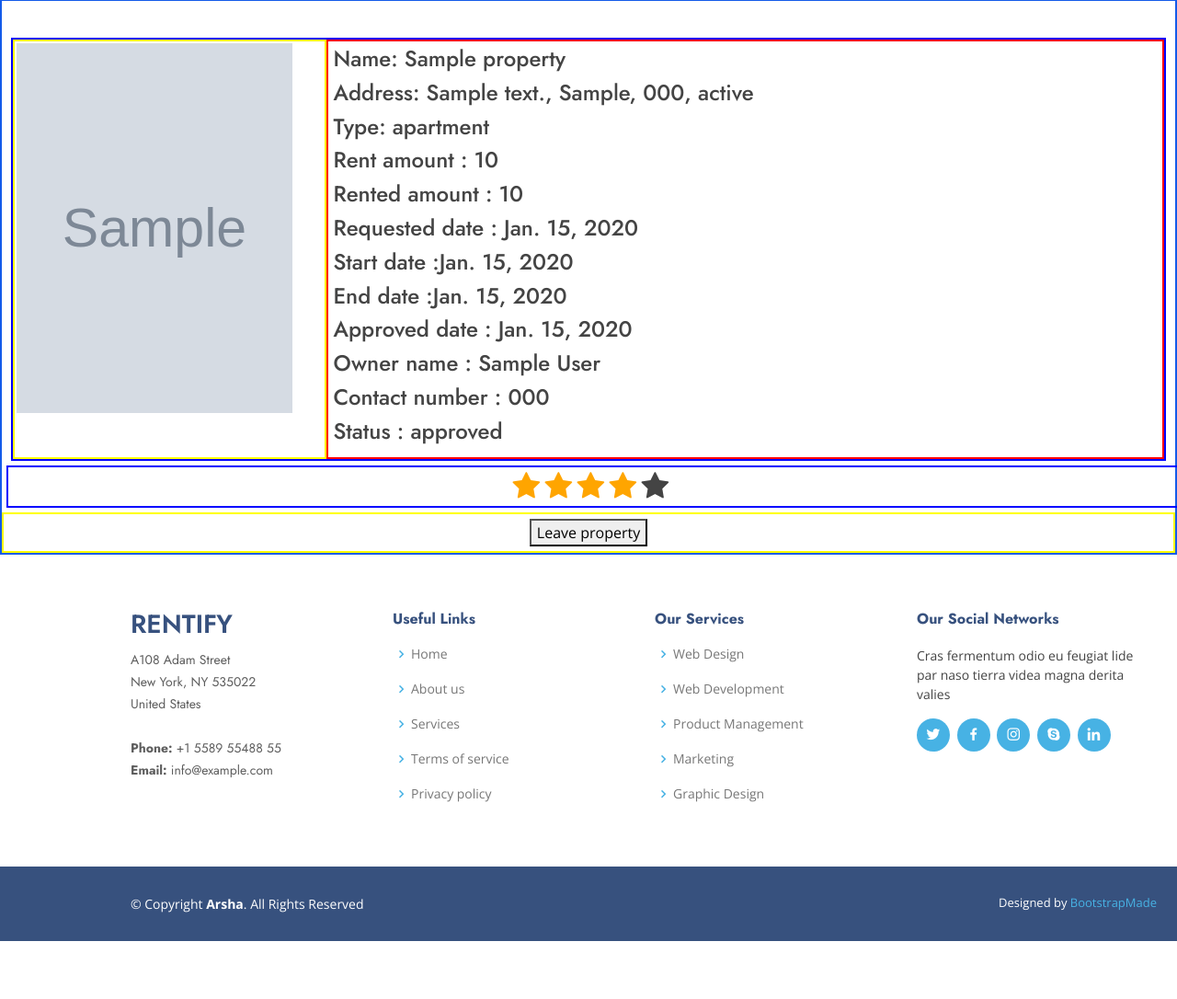
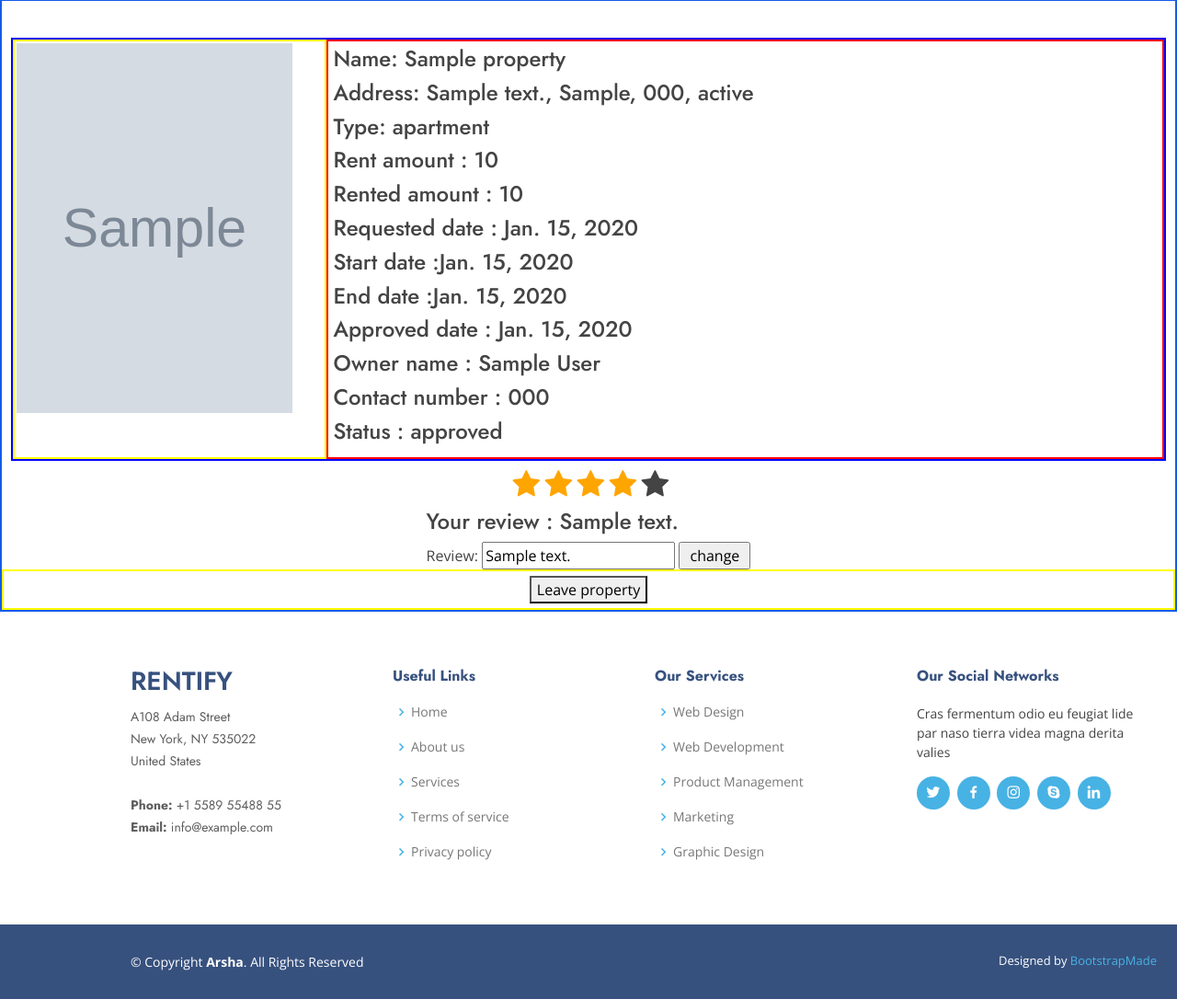
Before and after one commit to adarsh-kushwah/demo-project, a Django app: page /property/bookings/ in a window 1280 px wide. Shown: the part 123-1209 px from the top of the page at 92% size. Before the commit the page ends 1146 px from the top, so only its background shows below. Run offline with Django 4.2, Linux system fonts and the light colour scheme; a user stored in the database is signed in; tables that the repository leaves empty hold one stand-in row (values such as "Sample post"); grey boxes marked "Sample" are stand-in pictures; some libraries are stand-ins or nearby versions.

Commit message:
ratings and review

```diff
--- a/property/static/js/booking_list.js
+++ b/property/static/js/booking_list.js
@@ -4,6 +4,7 @@ $('#history_button').click(function() {
     $('#history_button').css("color","blue");
     $('#current_button').css("color","black");
 });
+
 
 $('#current_button').click(function() {
     $("#booking_history").css("display","none");
@@ -13,12 +14,11 @@ $('#current_button').click(function() {
 });
 
 
-
 $('.property-rating').click(function(){
 
     let star = $(this).data('star');
     let booking_id = $(this).data('booking_id');
-    let csrftoken = $('#rating-div').data('csrf_token');
+    let csrftoken = $('.review_rating_div').data('csrf_token');
     $.ajax({
         url: '/rating/property/'+booking_id+'/',
         headers: {'X-CSRFToken': csrftoken},
@@ -26,10 +26,10 @@ $('.property-rating').click(function(){
         data: {'star':star},
 
         success: function (data) {
-            $('.fa-star').removeClass('checked');
+            $('.property-rating-'+booking_id).removeClass('checked');
             for(var i = 1; i <= star; i++)
             {
-                $('.star'+i).addClass('checked');
+                $('.star-'+booking_id+'-'+i).addClass('checked');
             }
         },
         error: function (error) {
@@ -43,7 +43,7 @@ $('.renter-rating').click(function(){
 
     let star = $(this).data('star');
     let booking_id = $(this).data('booking_id');
-    let csrftoken = $('#rating-div').data('csrf_token');
+    let csrftoken = $('.review_rating_div').data('csrf_token');
     $.ajax({
         url: '/rating/renter/'+booking_id+'/',
         headers: {'X-CSRFToken': csrftoken},
@@ -51,10 +51,10 @@ $('.renter-rating').click(function(){
         data: {'star':star},
 
         success: function (data) {
-            $('.fa-star').removeClass('checked');
+            $('.renter-rating-'+booking_id).removeClass('checked');
             for(var i = 1; i <= star; i++)
             {
-                $('.star'+i).addClass('checked');
+                $('.star-'+booking_id+'-'+i).addClass('checked');
             }
         },
         error: function (error) {
@@ -62,3 +62,56 @@ $('.renter-rating').click(function(){
         }
     });
 })
+
+
+$('.submit_property_review').click(function(){
+    let csrftoken = $('.review_rating_div').data('csrf_token');
+    let booking_id = $(this).data('booking_id');
+    let form_data = $(".review_form-"+booking_id).serialize();
+    let reportValidity = $(".review_form-"+booking_id)[0].reportValidity();
+    if(reportValidity){
+        $.ajax({
+            url: '/rating/property-review/'+booking_id+'/',
+            headers: {'X-CSRFToken': csrftoken},
+            type: "POST",
+            data: form_data,
+            dataType: 'json',
+            success: function (data) {
+                console.log('sucess');
+                $('#property_review_'+booking_id).text('Your review : '+data['description']);
+            },
+            error: function (error) {
+                console.log('erroe');
+            }
+        })
+    }
+    else{
+        console.log('error')
+    }
+})
+
+
+$('.submit_renter_review').click(function(){
+    let csrftoken = $('.review_rating_div').data('csrf_token');
+    let booking_id = $(this).data('booking_id');
+    let form_data = $(".review_form-"+booking_id).serialize();
+    let reportValidity = $(".review_form-"+booking_id)[0].reportValidity();
+    if(reportValidity){
+        $.ajax({
+            url: '/rating/renter-review/'+booking_id+'/',
+            headers: {'X-CSRFToken': csrftoken},
+            type: "POST",
+            data: form_data,
+            dataType: 'json',
+            success: function (data) {
+                $('#renter_review_'+booking_id).text('Your review : '+data['description']);
+            },
+            error: function (error) {
+                console.log('erroe');
+            }
+        })
+    }
+    else{
+        console.log('erroe')
+    }
+})
--- a/property/templates/property/current_booking.html
+++ b/property/templates/property/current_booking.html
@@ -28,23 +28,53 @@
         </div>
     </div>
     {% if booking_history != 'true' %}
-        {% if request.user.user_type == 'renter' %}
-            <div id='rating-div' data-csrf_token={{csrf_token}}  style="border: 2px solid blue;width: 100%;padding: 5px;margin:5px;display: flex;justify-content: center;align-items: center;">
-                <span class="property-rating fa fa-star star1 {% if booking.propertyrating.rating >= 1 %} checked {% endif %}" data-star="1" data-booking_id="{{booking.id}}"></span>
-                <span class="property-rating fa fa-star star2 {% if booking.propertyrating.rating >= 2 %} checked {% endif %}" data-star="2" data-booking_id="{{booking.id}}"></span>
-                <span class="property-rating fa fa-star star3 {% if booking.propertyrating.rating >= 3 %} checked {% endif %}" data-star="3" data-booking_id="{{booking.id}}"></span>
-                <span class="property-rating fa fa-star star4 {% if booking.propertyrating.rating >= 4 %} checked {% endif %}" data-star="4" data-booking_id="{{booking.id}}"></span>
-                <span class="property-rating fa fa-star star5 {% if booking.propertyrating.rating == 5 %} checked {% endif %}" data-star="5" data-booking_id="{{booking.id}}"></span>
-            </div>
-        {% else %}
-            <div id='rating-div' data-csrf_token={{csrf_token}}  style="border: 2px solid blue;width: 100%;padding: 5px;margin:5px;display: flex;justify-content: center;align-items: center;">
-                <span class="renter-rating fa fa-star star1 {% if booking.renterrating.rating >= 1 %} checked {% endif %}" data-star="1" data-booking_id="{{booking.id}}"></span>
-                <span class="renter-rating fa fa-star star2 {% if booking.renterrating.rating >= 2 %} checked {% endif %}" data-star="2" data-booking_id="{{booking.id}}"></span>
-                <span class="renter-rating fa fa-star star3 {% if booking.renterrating.rating >= 3 %} checked {% endif %}" data-star="3" data-booking_id="{{booking.id}}"></span>
-                <span class="renter-rating fa fa-star star4 {% if booking.renterrating.rating >= 4 %} checked {% endif %}" data-star="4" data-booking_id="{{booking.id}}"></span>
-                <span class="renter-rating fa fa-star star5 {% if booking.renterrating.rating == 5 %} checked {% endif %}" data-star="5" data-booking_id="{{booking.id}}"></span>
-            </div>
-        {% endif %}
+        <div class="review_rating_div" data-csrf_token={{csrf_token}} data-booking_id="{{booking.id}}" >
+            {% if request.user.user_type == 'renter' %}
+                <div class = "property-rating-review">
+                    <div id='rating-div'  style="width: 100%;padding: 5px;margin:5px;display: flex;justify-content: center;align-items: center;">
+                        <span class="property-rating-{{booking.id}} property-rating fa fa-star star-{{booking.id}}-1 {% if booking.propertyrating.rating >= 1 %} checked {% endif %}" data-star="1" data-booking_id="{{booking.id}}"></span>
+                        <span class="property-rating-{{booking.id}} property-rating fa fa-star star-{{booking.id}}-2 {% if booking.propertyrating.rating >= 2 %} checked {% endif %}" data-star="2" data-booking_id="{{booking.id}}"></span>
+                        <span class="property-rating-{{booking.id}} property-rating fa fa-star star-{{booking.id}}-3 {% if booking.propertyrating.rating >= 3 %} checked {% endif %}" data-star="3" data-booking_id="{{booking.id}}"></span>
+                        <span class="property-rating-{{booking.id}} property-rating fa fa-star star-{{booking.id}}-4 {% if booking.propertyrating.rating >= 4 %} checked {% endif %}" data-star="4" data-booking_id="{{booking.id}}"></span>
+                        <span class="property-rating-{{booking.id}} property-rating fa fa-star star-{{booking.id}}-5 {% if booking.propertyrating.rating == 5 %} checked {% endif %}" data-star="5" data-booking_id="{{booking.id}}"></span>
+                    </div>
+                    <div style="display: flex;justify-content: center;align-items: center;">
+                        <form class="review_form-{{booking.id}}" method="post" action="#">
+                            <h4 id="property_review_{{booking.id}}">
+                                Your review :
+                                {{booking.propertyreview.description|default:'No review'}}
+                            </h4>
+                            {% csrf_token %}
+                            <label for="id_description">Review:</label>
+                            <input type="text" name="description" value="{{booking.propertyreview.description}}" maxlength="50" required id="id_description">
+                            <input class="submit_property_review" type="button" value="{% if booking.propertyreview.description %} change {% else %} submit {% endif %}" data-booking_id="{{booking.id}}" >
+                        </form>
+                    </div>
+                </div>
+            {% else %}
+                <div class = "renter-rating-review">
+                    <div id='rating-div'  style="border: 2px solid blue;width: 100%;padding: 5px;margin:5px;display: flex;justify-content: center;align-items: center;">
+                        <span class="renter-rating-{{booking.id}} renter-rating fa fa-star star-{{booking.id}}-1 {% if booking.renterrating.rating >= 1 %} checked {% endif %}" data-star="1" data-booking_id="{{booking.id}}"></span>
+                        <span class="renter-rating-{{booking.id}} renter-rating fa fa-star star-{{booking.id}}-2 {% if booking.renterrating.rating >= 2 %} checked {% endif %}" data-star="2" data-booking_id="{{booking.id}}"></span>
+                        <span class="renter-rating-{{booking.id}} renter-rating fa fa-star star-{{booking.id}}-3 {% if booking.renterrating.rating >= 3 %} checked {% endif %}" data-star="3" data-booking_id="{{booking.id}}"></span>
+                        <span class="renter-rating-{{booking.id}} renter-rating fa fa-star star-{{booking.id}}-4 {% if booking.renterrating.rating >= 4 %} checked {% endif %}" data-star="4" data-booking_id="{{booking.id}}"></span>
+                        <span class="renter-rating-{{booking.id}} renter-rating fa fa-star star-{{booking.id}}-5 {% if booking.renterrating.rating == 5 %} checked {% endif %}" data-star="5" data-booking_id="{{booking.id}}"></span>
+                    </div>
+                    <div style="display: flex;justify-content: center;align-items: center;">
+                        <form class="review_form-{{booking.id}}" method="post" action="#">
+                            <h4 id="renter_review_{{booking.id}}">
+                                Your review :
+                                {{booking.renterreview.description|default:'No review'}}
+                            </h4>
+                            {% csrf_token %}
+                            <label for="id_description">Review:</label>
+                            <input type="text" name="description" value="{{booking.renterreview.description}}" maxlength="50" required id="id_description">
+                            <input class="submit_renter_review" type="button" value="{% if booking.renterreview.description %} change {% else %} submit {% endif %}" data-booking_id="{{booking.id}}">
+                        </form>
+                    </div>
+                <div>
+            {% endif %}
+        </div>
         <div style="border: 2px solid yellow;width: 100%;padding: 5px;display: flex;justify-content: center;align-items: center;">
 
             <a href='/property/leave/{{booking.property_request_response.property.id}}/'>
--- a/property/views.py
+++ b/property/views.py
@@ -34,6 +34,7 @@ from property.forms import (
 
 from rating.models import PropertyRating, RenterRating
 
+from rating.forms import PropertyReviewModelForm, RenterReviewModelForm
 
 class Home(View):
     template_name = "property/home.html"
@@ -419,6 +420,9 @@ class BookingList(LoginRequiredMixin, ListView):
                 ).values('request_token')),
             ).order_by('created_at')
 
+        context["property_review_form"] = PropertyReviewModelForm()
+        context["renter_review_form"] = RenterReviewModelForm()
+
         return context
 
     # def get_success_url(self):
--- a/rating/forms.py
+++ b/rating/forms.py
@@ -1,6 +1,14 @@
 from django import forms
-from rating.models import PropertyRating
+from rating.models import PropertyReview, RenterReview
 
-# class PropertyRatingModelView(forms.ModelForm):
-#     model = PropertyRating
-#     fields = ["rating"]
+
+class PropertyReviewModelForm(forms.ModelForm):
+    class Meta:
+        model = PropertyReview
+        fields = ["description"]
+
+
+class RenterReviewModelForm(forms.ModelForm):
+    class Meta:
+        model = RenterReview
+        fields = ["description"]
--- a/rating/urls.py
+++ b/rating/urls.py
@@ -1,9 +1,12 @@
 from django.urls import path, include
 from django.contrib.auth import views as auth_views
-from rating.views import PropertyRatingView, RenterRatingView
+from rating.views import PropertyRatingView, RenterRatingView, PropertyReviewView, RenterReviewView
 
 
 urlpatterns = [
     path("property/<int:booking_id>/", PropertyRatingView.as_view(), name="property_rating"),
     path("renter/<int:booking_id>/", RenterRatingView.as_view(), name="renter_rating"),
+    path("property-review/<int:booking_id>/", PropertyReviewView.as_view(), name="property_review"),
+    path("renter-review/<int:booking_id>/", RenterReviewView.as_view(), name="renter_review"),
+
 ]
```
Also changed, not shown: rating/views.py (+59 -12 lines).
